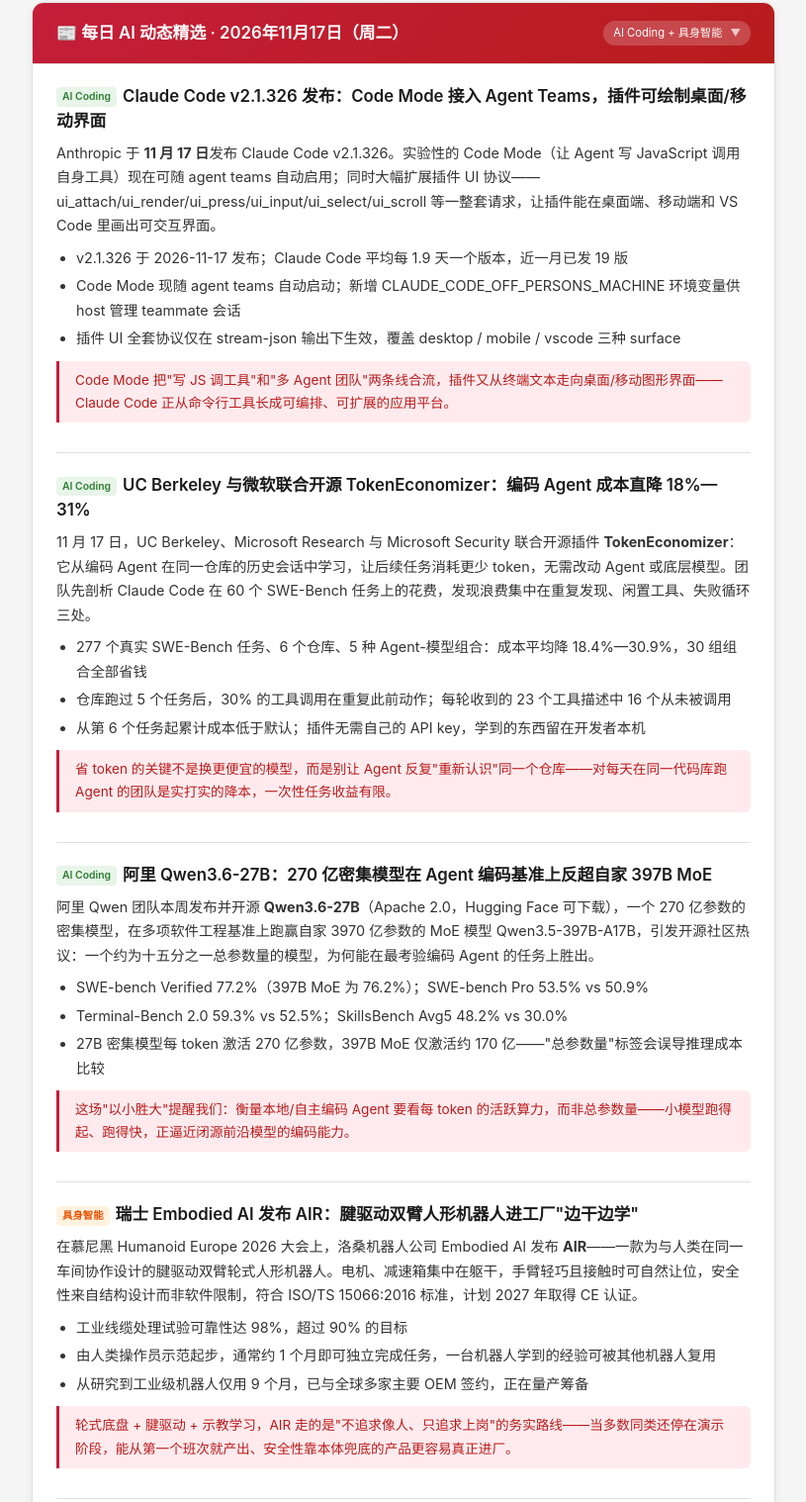
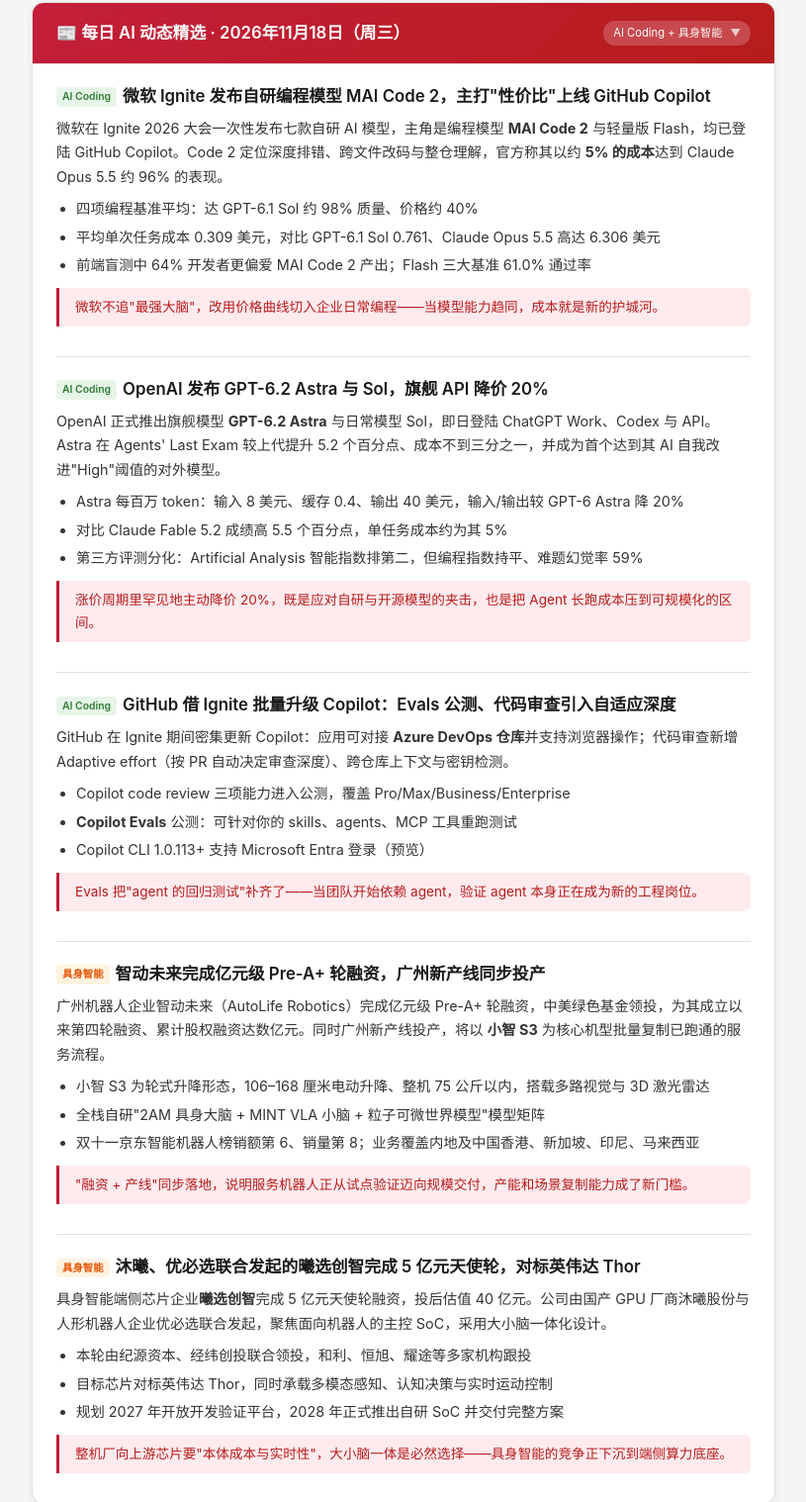
Before and after one commit to ProMarkel/MyMind, a plain HTML site: page news-digest-2026-11.html in a window 1280 px wide. Shown: the part 311-1829 px from the top of the page at 99% size, without its empty margins (232-1047 px from the left). Drawn offline with Linux system fonts and the light colour scheme.

Commit message:
daily: 更新 AI 资讯汇总 2026-11-18

```diff
--- a/news-digest-2026-11.html
+++ b/news-digest-2026-11.html
@@ -217,6 +217,72 @@
 </div>
 
 <main>
+
+<!-- ===== 2026-11-18 ===== -->
+<section class="day-section" id="day-1118">
+  <div class="day-header" onclick="toggleDay(this)">
+    <h2>📰 每日 AI 动态精选 · 2026年11月18日（周三）</h2>
+    <span class="badge">AI Coding + 具身智能<span class="arrow">▼</span></span>
+  </div>
+  <div class="day-content">
+
+    <div class="news-item">
+      <h3><span class="tag tag-coding">AI Coding</span>微软 Ignite 发布自研编程模型 MAI Code 2，主打"性价比"上线 GitHub Copilot</h3>
+      <p>微软在 Ignite 2026 大会一次性发布七款自研 AI 模型，主角是编程模型 <strong>MAI Code 2</strong> 与轻量版 Flash，均已登陆 GitHub Copilot。Code 2 定位深度排错、跨文件改码与整仓理解，官方称其以约 <strong>5% 的成本</strong>达到 Claude Opus 5.5 约 96% 的表现。</p>
+      <ul>
+        <li>四项编程基准平均：达 GPT-6.1 Sol 约 98% 质量、价格约 40%</li>
+        <li>平均单次任务成本 0.309 美元，对比 GPT-6.1 Sol 0.761、Claude Opus 5.5 高达 6.306 美元</li>
+        <li>前端盲测中 64% 开发者更偏爱 MAI Code 2 产出；Flash 三大基准 61.0% 通过率</li>
+      </ul>
+      <blockquote>微软不追"最强大脑"，改用价格曲线切入企业日常编程——当模型能力趋同，成本就是新的护城河。</blockquote>
+    </div>
+
+    <div class="news-item">
+      <h3><span class="tag tag-coding">AI Coding</span>OpenAI 发布 GPT-6.2 Astra 与 Sol，旗舰 API 降价 20%</h3>
+      <p>OpenAI 正式推出旗舰模型 <strong>GPT-6.2 Astra</strong> 与日常模型 Sol，即日登陆 ChatGPT Work、Codex 与 API。Astra 在 Agents' Last Exam 较上代提升 5.2 个百分点、成本不到三分之一，并成为首个达到其 AI 自我改进"High"阈值的对外模型。</p>
+      <ul>
+        <li>Astra 每百万 token：输入 8 美元、缓存 0.4、输出 40 美元，输入/输出较 GPT-6 Astra 降 20%</li>
+        <li>对比 Claude Fable 5.2 成绩高 5.5 个百分点，单任务成本约为其 5%</li>
+        <li>第三方评测分化：Artificial Analysis 智能指数排第二，但编程指数持平、难题幻觉率 59%</li>
+      </ul>
+      <blockquote>涨价周期里罕见地主动降价 20%，既是应对自研与开源模型的夹击，也是把 Agent 长跑成本压到可规模化的区间。</blockquote>
+    </div>
+
+    <div class="news-item">
+      <h3><span class="tag tag-coding">AI Coding</span>GitHub 借 Ignite 批量升级 Copilot：Evals 公测、代码审查引入自适应深度</h3>
+      <p>GitHub 在 Ignite 期间密集更新 Copilot：应用可对接 <strong>Azure DevOps 仓库</strong>并支持浏览器操作；代码审查新增 Adaptive effort（按 PR 自动决定审查深度）、跨仓库上下文与密钥检测。</p>
+      <ul>
+        <li>Copilot code review 三项能力进入公测，覆盖 Pro/Max/Business/Enterprise</li>
+        <li><strong>Copilot Evals</strong> 公测：可针对你的 skills、agents、MCP 工具重跑测试</li>
+        <li>Copilot CLI 1.0.113+ 支持 Microsoft Entra 登录（预览）</li>
+      </ul>
+      <blockquote>Evals 把"agent 的回归测试"补齐了——当团队开始依赖 agent，验证 agent 本身正在成为新的工程岗位。</blockquote>
+    </div>
+
+    <div class="news-item">
+      <h3><span class="tag tag-embodied">具身智能</span>智动未来完成亿元级 Pre-A+ 轮融资，广州新产线同步投产</h3>
+      <p>广州机器人企业智动未来（AutoLife Robotics）完成亿元级 Pre-A+ 轮融资，中美绿色基金领投，为其成立以来第四轮融资、累计股权融资达数亿元。同时广州新产线投产，将以 <strong>小智 S3</strong> 为核心机型批量复制已跑通的服务流程。</p>
+      <ul>
+        <li>小智 S3 为轮式升降形态，106–168 厘米电动升降、整机 75 公斤以内，搭载多路视觉与 3D 激光雷达</li>
+        <li>全栈自研"2AM 具身大脑 + MINT VLA 小脑 + 粒子可微世界模型"模型矩阵</li>
+        <li>双十一京东智能机器人榜销额第 6、销量第 8；业务覆盖内地及中国香港、新加坡、印尼、马来西亚</li>
+      </ul>
+      <blockquote>"融资 + 产线"同步落地，说明服务机器人正从试点验证迈向规模交付，产能和场景复制能力成了新门槛。</blockquote>
+    </div>
+
+    <div class="news-item">
+      <h3><span class="tag tag-embodied">具身智能</span>沐曦、优必选联合发起的曦选创智完成 5 亿元天使轮，对标英伟达 Thor</h3>
+      <p>具身智能端侧芯片企业<strong>曦选创智</strong>完成 5 亿元天使轮融资，投后估值 40 亿元。公司由国产 GPU 厂商沐曦股份与人形机器人企业优必选联合发起，聚焦面向机器人的主控 SoC，采用大小脑一体化设计。</p>
+      <ul>
+        <li>本轮由纪源资本、经纬创投联合领投，和利、恒旭、耀途等多家机构跟投</li>
+        <li>目标芯片对标英伟达 Thor，同时承载多模态感知、认知决策与实时运动控制</li>
+        <li>规划 2027 年开放开发验证平台，2028 年正式推出自研 SoC 并交付完整方案</li>
+      </ul>
+      <blockquote>整机厂向上游芯片要"本体成本与实时性"，大小脑一体是必然选择——具身智能的竞争正下沉到端侧算力底座。</blockquote>
+    </div>
+
+  </div>
+</section>
 
 <!-- ===== 2026-11-17 ===== -->
 <section class="day-section" id="day-1117">
```
Also changed, not shown: news-digest.html (+1 -0 lines).
